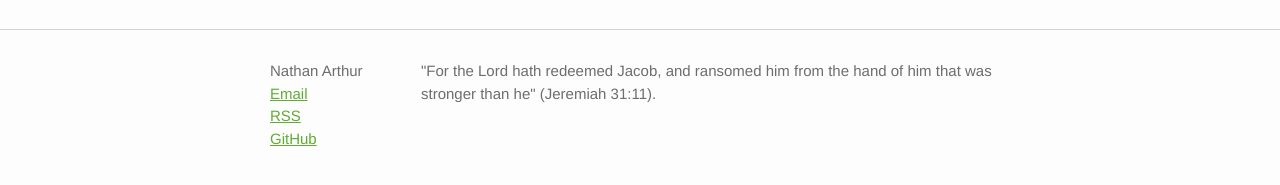
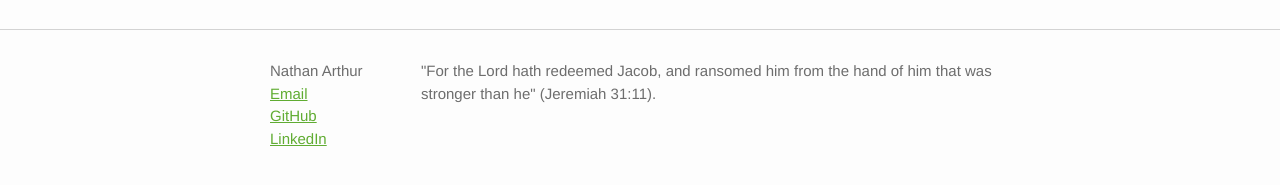
Before and after one commit to narthur/narthur.github.io, a Jekyll site: the page built from favorites.md, in a window 1280 px wide. Shown: the part 456-641 px from the top of the page. Built offline with Jekyll 4.4.1, drawn with Linux system fonts in a browser that asks for light colours.

Commit message:
Update footer

```diff
--- a/_includes/footer.html
+++ b/_includes/footer.html
@@ -9,10 +9,10 @@
         <ul class="contact-list">
           <li>{{ site.title }}</li>
           <li><a href="mailto:{{ site.email }}">Email</a></li>
-          <li class="rss-subscribe"><a href="{{ "/feed.xml" | prepend: site.baseurl }}">RSS</a></li>
           {% if site.github_username %}
           <li><a href="https://github.com/{{ include.username }}">GitHub</a></li>
           {% endif %}
+          <li><a href="www.linkedin.com/in/nathanarthur/">LinkedIn</a></li>
         </ul>
       </div>
 
--- a/index.html
+++ b/index.html
@@ -18,4 +18,6 @@ layout: default
     {% endfor %}
   </ul>
 
+  <a class="rss-subscribe" href="{{ "/feed.xml" | prepend: site.baseurl }}">RSS</a>
+
 </div>
```
